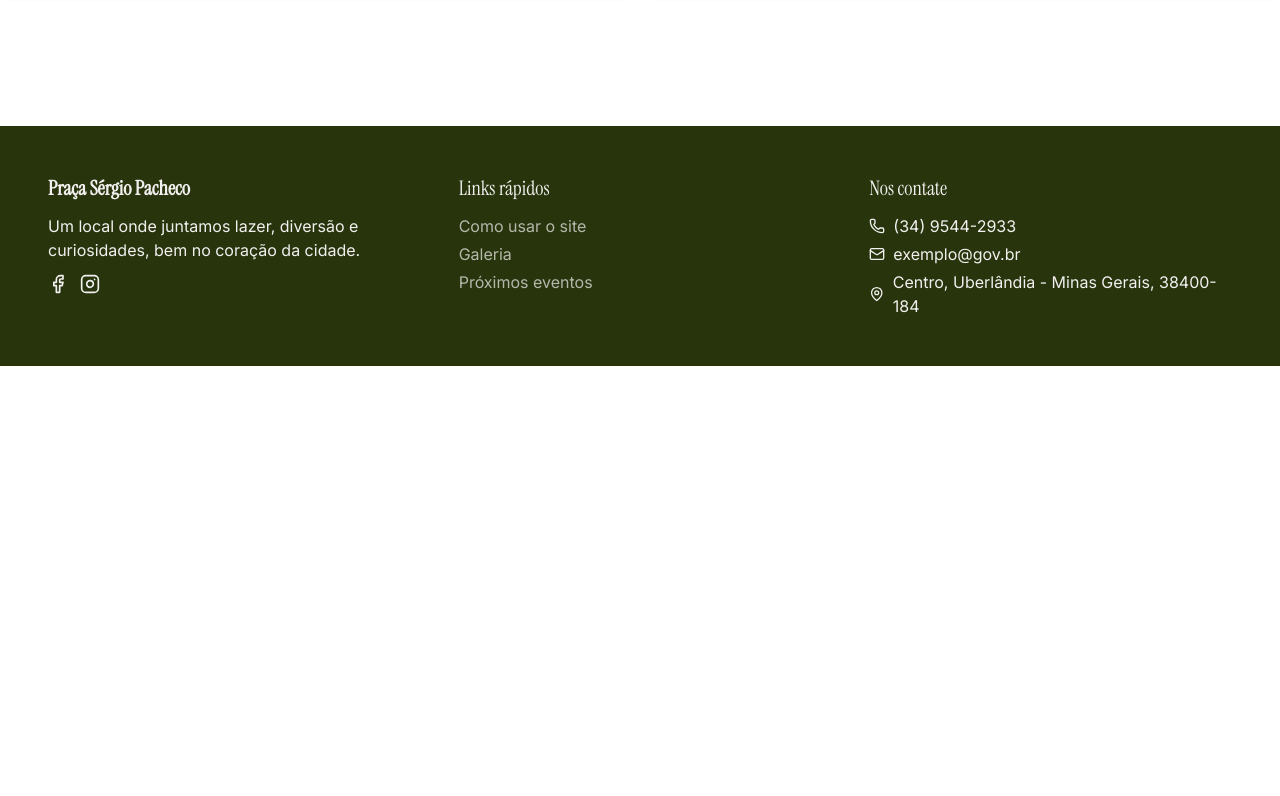
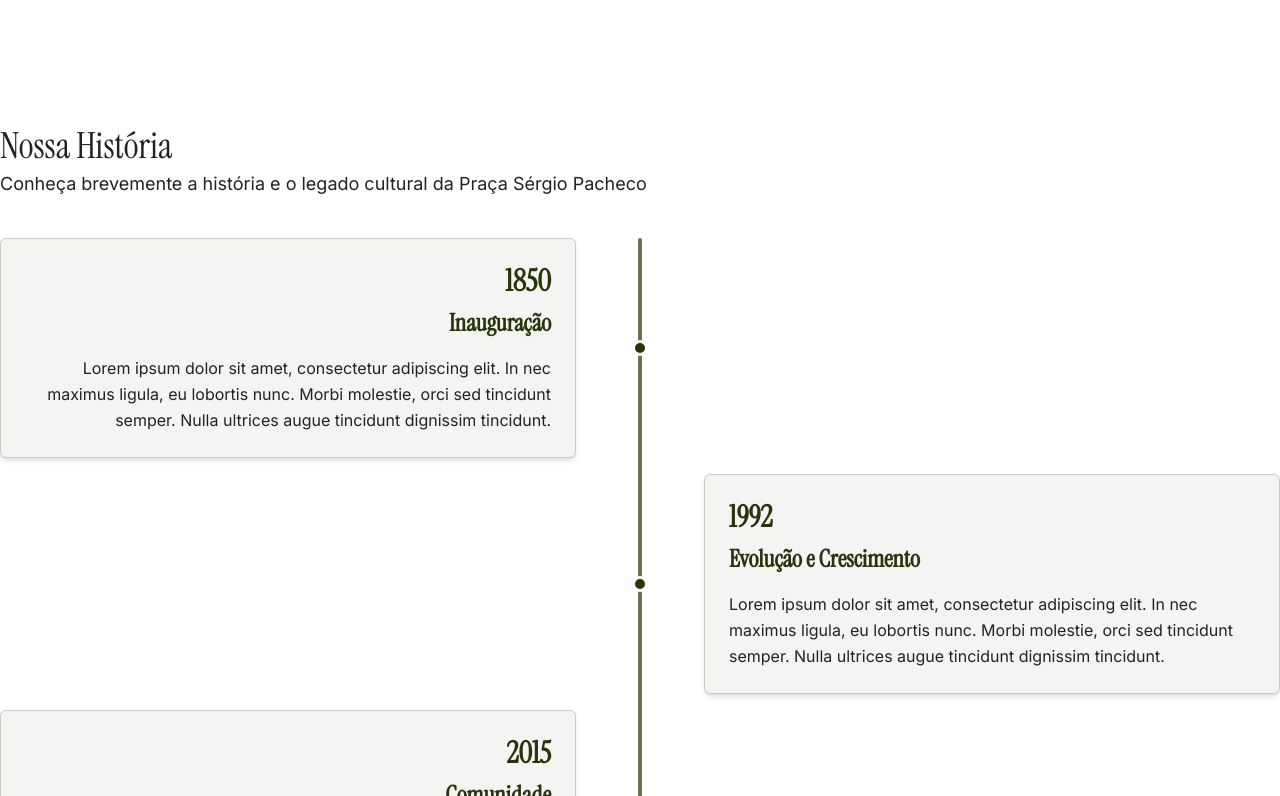
Before and after one commit to viniciuseugenio/praca-sergio-pacheco, a React (Vite) app: page / in a window 1280 px wide. Shown: the part 3564-4360 px from the top of the page. Before the commit the page ends 3930 px from the top, so only its background shows below. Built offline with nearby package versions, Linux system fonts and the light colour scheme.

Commit message:
feat(history): display History component on the page

```diff
--- a/src/App.tsx
+++ b/src/App.tsx
@@ -1,6 +1,7 @@
 import Footer from "./components/Footer";
 import Gallery from "./components/Gallery";
 import HeroSection from "./components/HeroSection";
+import History from "./components/History";
 import HowToUse from "./components/HowToUse";
 import IncomingEvents from "./components/IncomingEvents";
 
@@ -11,6 +12,7 @@ function App() {
       <HowToUse />
       <Gallery />
       <IncomingEvents />
+      <History />
       <Footer />
     </>
   );
```
